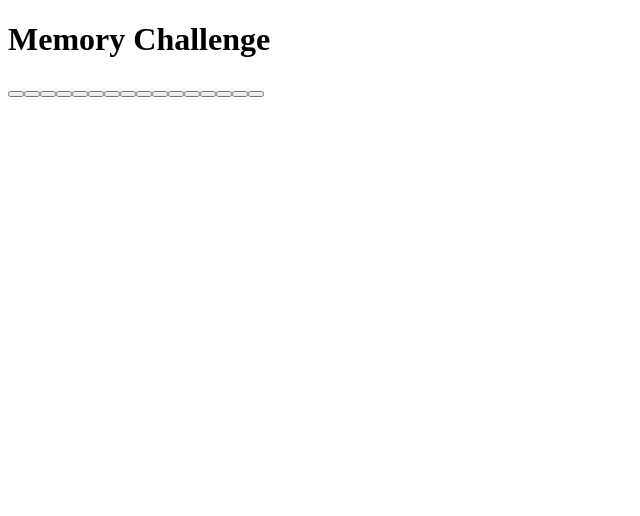
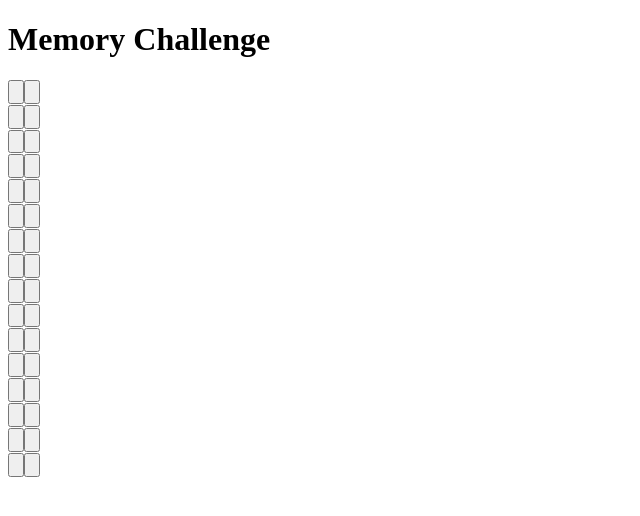
Before and after one commit to derrick-fleming/memory-game, a React app: page / in a window 1280 px wide. Shown: the top 516 px of the page, without its empty margins (0-640 px from the left). Built offline with nearby package versions, Linux system fonts and the light colour scheme; the HTML template or start-up script is replaced by a standard one.

Commit message:
Updated card component to contain a back-side card with different icons for users to eventually match. #2

```diff
--- a/src/components/cards.tsx
+++ b/src/components/cards.tsx
@@ -15,8 +15,15 @@ const Cards = function () {
 
   const cardTypes = shuffledCards.map((card, index) => {
     return (
-      <button className='card col-4' id={card} key={index}>
-      </button>)
+      <div key={index}>
+        <button className='front card col-4'>
+          <h1 className="hidden fa-solid fa-question"></h1>
+        </button>
+        <button className='back card col-4' id={card}>
+          <h1 className={`fa-solid fa-${card}`}></h1>
+        </button>
+      </div>
+      )
   })
   return cardTypes;
 }
--- a/src/lib/shapes.ts
+++ b/src/lib/shapes.ts
@@ -4,7 +4,7 @@ const shapes: string[] = [
   'circle',
   'check',
   'plus',
-  'triangle',
+  'house',
   'square',
   'minus',
 ]
```
Also changed, not shown: 2 other files (tests, documents, lock files or other folders).
